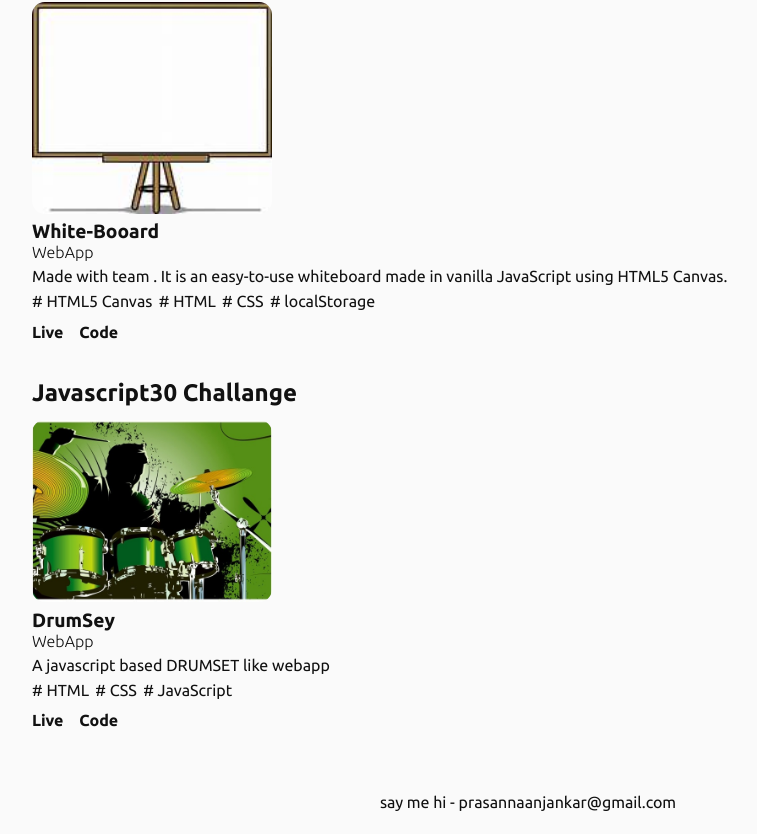
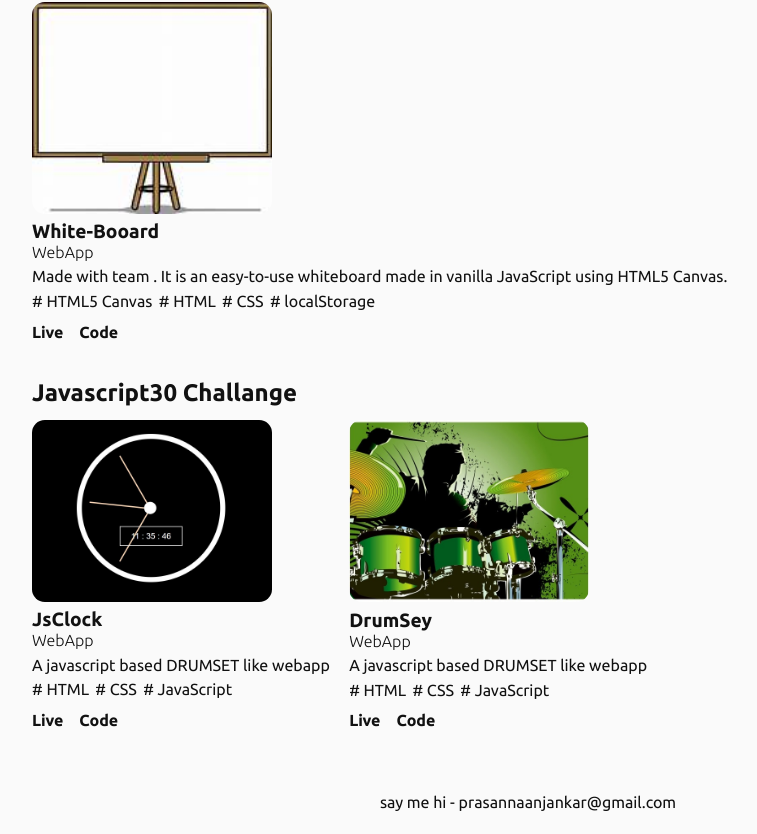
Before and after one commit to prasanna-2001/portfoliowebsite, a React (Vite) app: page / in a window 1280 px wide. Shown: the part 1529-2363 px from the top of the page, without its empty margins (112-869 px from the left). Built offline with nearby package versions, Linux system fonts and the light colour scheme.

Commit message:
Fixed Scrollbar an Added jsChallenge Day-2

```diff
--- a/src/App.css
+++ b/src/App.css
@@ -109,6 +109,7 @@ header > nav > ul {
   font-size: 1.8rem;
   font-weight: 700;
 }
+
 .subTitle {
   font-size: 1rem;
   margin-top: 25px;
@@ -170,9 +171,29 @@ header > nav > ul {
 .projectCardsContainer {
   width: 100%;
   overflow-x: scroll;
+  /* scrollbar-width: 50px; */
+  scrollbar-color: black;
   display: flex;
   gap: 1.2rem;
   padding-bottom: 1rem;
+}::-webkit-scrollbar {
+  height: 10px;
+}
+::-webkit-scrollbar-track {
+  background: rgb(179, 177, 177);
+  border-radius: 10px;
+}
+::-webkit-scrollbar-thumb {
+  background: rgb(41, 37, 37);
+  border-radius: 10px;
+}
+::-webkit-scrollbar-thumb:hover {
+  background: rgb(100, 100, 100);
+  border-radius: 10px;
+}
+::-webkit-scrollbar-thumb:active {
+  background: rgb(68, 68, 68);
+  border-radius: 10px;
 }
 .projectCard > img {
   width: 15rem;
@@ -181,6 +202,7 @@ header > nav > ul {
 .projectCard > img:hover {
   width: 16rem;
   border-radius: 0.9rem;
+  transition: all 0.2s;
 }
 .projectCard > .title {
   margin-top: 0.4rem;
--- a/src/Components/challenges.jsx
+++ b/src/Components/challenges.jsx
@@ -1,6 +1,7 @@
 import React from "react";
 import { Skill } from "./skills";
 import DrumSet from "../assets/drumset.jpg";
+import Clock from "../assets/clock.jpg";
 
 const ProjectCard = ({ img, title, subtitle, desc, stack, live, code }) => {
   return (
@@ -29,13 +30,22 @@ const ProjectCard = ({ img, title, subtitle, desc, stack, live, code }) => {
 const Challenges = () => {
   const projectsData = [
     {
+      img: Clock,
+      title: "JsClock",
+      subtitle: "WebApp",
+      desc: "A javascript based DRUMSET like webapp",
+      stack: ["HTML", "CSS", "JavaScript"],
+      live: "https://tiny-seahorse-57d136.netlify.app/",
+      code: "https://github.com/prasanna-2001/JavaScript30Challenge/tree/main/DAY-2%20JS%2BCSS%20CLOCK",
+    },
+    {
       img: DrumSet,
       title: "DrumSey",
       subtitle: "WebApp",
       desc: "A javascript based DRUMSET like webapp",
       stack: ["HTML", "CSS", "JavaScript"],
       live: "https://main--gregarious-pixie-741845.netlify.app/",
-      code: "https://github.com/prasanna-2001/JavaScript30Challenge/tree/main/DAY-1",
+      code: "https://github.com/prasanna-2001/JavaScript30Challenge/tree/main/DAY-1%20DRUMSET",
     },
 
   ];
```
Also changed, not shown: src/assets/clock.jpg (added).
